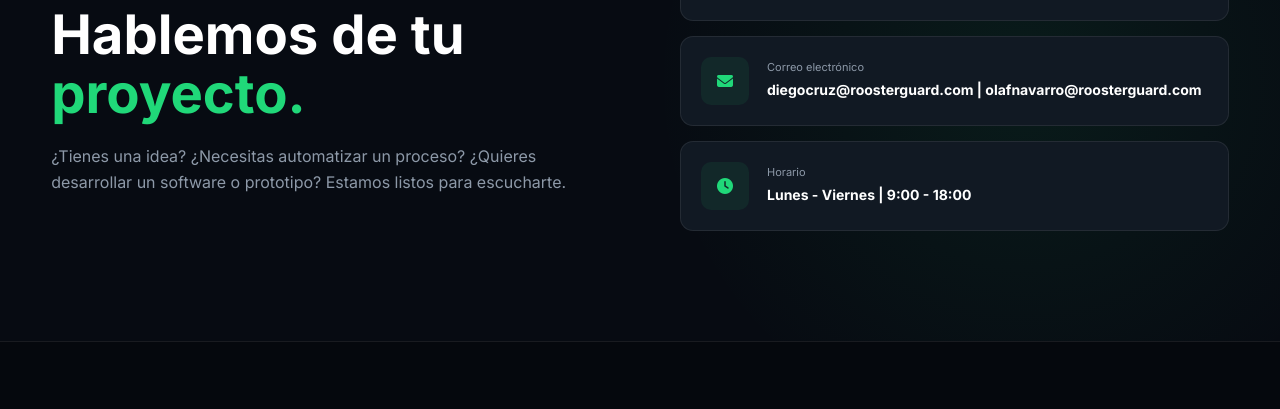
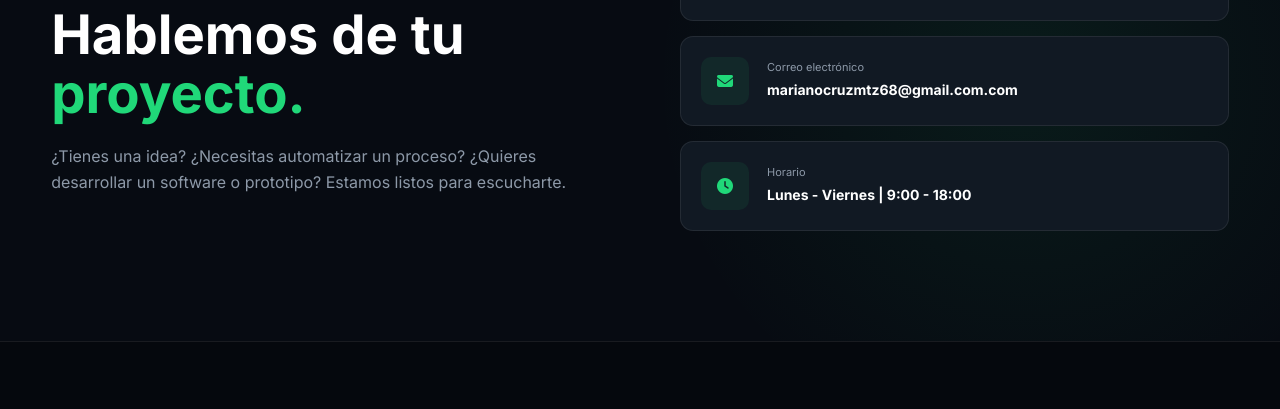
Before and after one commit to marianocruzmtz68-crypto/ROOSTER, a plain HTML site: page index.html in a window 1280 px wide. Shown: the part 4536-4945 px from the top of the page. Drawn offline with Linux system fonts and the light colour scheme.

Commit message:
Update index.html

```diff
--- a/index.html
+++ b/index.html
@@ -1277,9 +1277,7 @@
                         </small>
 
                         <strong>
-                            diegocruz@roosterguard.com
-|
-                            olafnavarro@roosterguard.com
+                            marianocruzmtz68@gmail.com.com
                         </strong>
 
                     </div>
```
